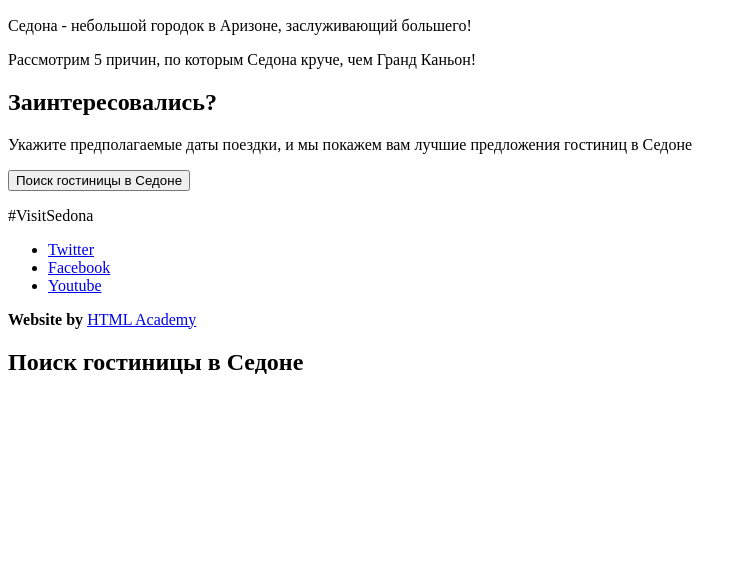
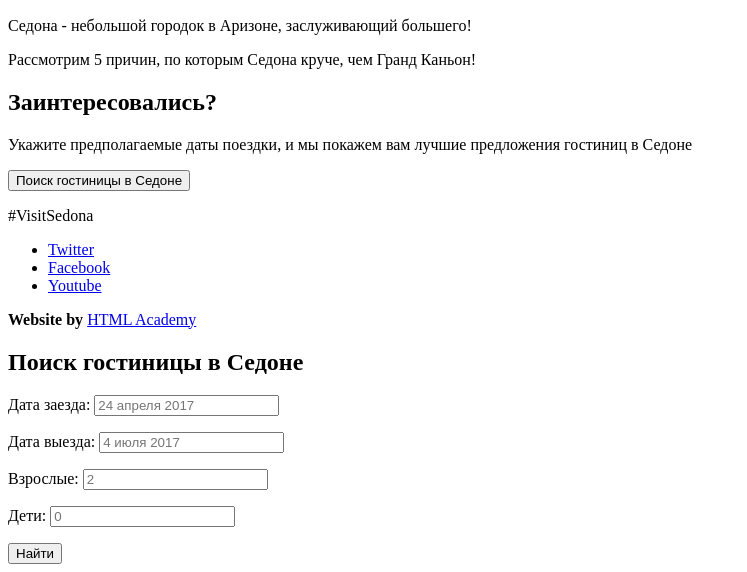
Before and after one commit to ujent/961301-sedona-24, a plain HTML site: page index.html in a window 1280 px wide. Shown: the part 655-1227 px from the top of the page, without its empty margins (0-747 px from the left). Before the commit the page ends 1050 px from the top, so only its background shows below. Drawn offline with Linux system fonts and the light colour scheme.

Commit message:
Add search form

```diff
--- a/index.html
+++ b/index.html
@@ -59,7 +59,25 @@
   </footer>
   <section class="modal modal-search">
     <h2>Поиск гостиницы в Седоне</h2>
-    <!-- Здесь будет форма -->
+    <form class="hotel-search-form" action="https://echo.htmlacademy.ru">
+      <p class="hotel-search-item">
+        <label for="arrivalDate">Дата заезда:</label>
+        <input type="text" id="arrivalDate" name="arrival" value="" placeholder="24 апреля 2017">
+      </p>
+      <p class="hotel-search-item">
+        <label for="departureDate">Дата выезда:</label>
+        <input type="text" id="departureDate" name="departure" value="" placeholder="4 июля 2017">
+      </p>
+      <p class="hotel-search-item">
+        <label for="adultsNum">Взрослые:</label>
+        <input type="number" id="adultsNum" name="adults" value="" placeholder="2">
+      </p>
+      <p class="hotel-search-item">
+        <label for="childrenNum">Дети:</label>
+        <input type="number" id="childrenNum" name="children" value="" placeholder="0">
+      </p>
+      <button type="submit" class="button">Найти</button>
+    </form>
   </section>
 </body>
 
```
